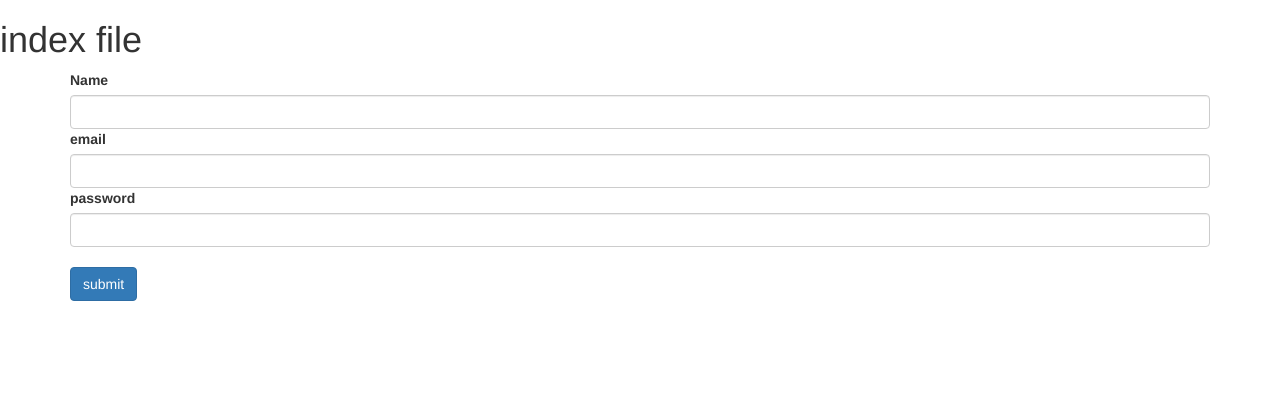
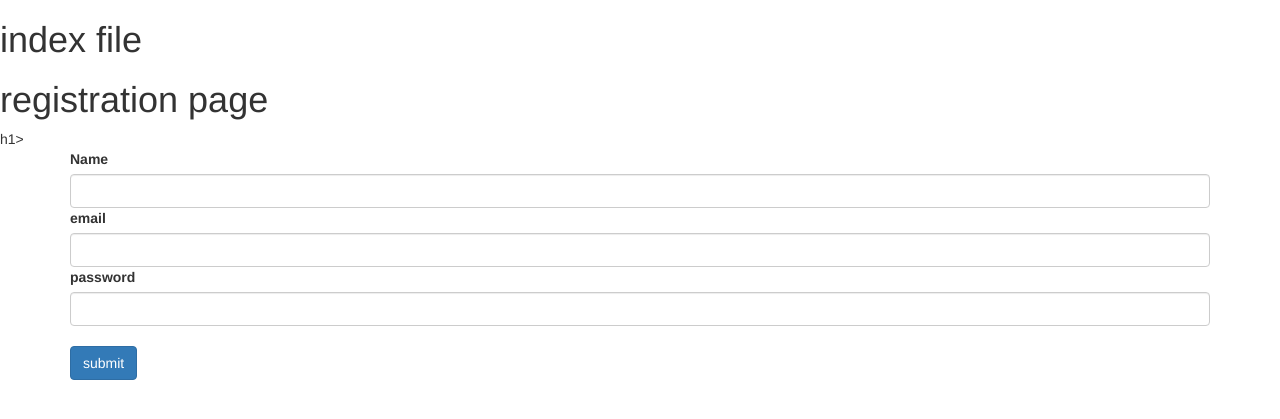
Before and after one commit to Aaqib06/laravel_project, a Laravel app: template resources/views/register.blade.php in a window 1280 px wide. Shown: the top 419 px of the page. Run offline with Laravel 12, Linux system fonts and the light colour scheme; the template is opened without the code that fills it, so the values that code supplies are empty.

Commit message:
Update register.blade.php

```diff
--- a/resources/views/register.blade.php
+++ b/resources/views/register.blade.php
@@ -8,6 +8,7 @@
     <title>Document</title>
 </head>
 <body>
+	<h1>registration page</h1>h1>
     <form action="register" method="POST">
      @csrf
    <div class="container">
```
